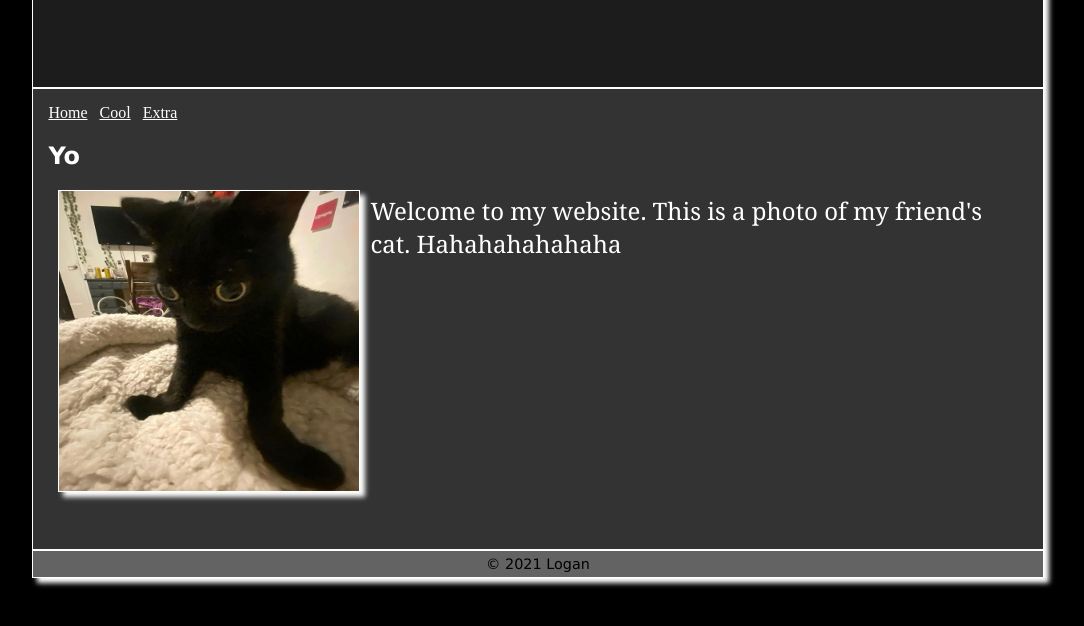
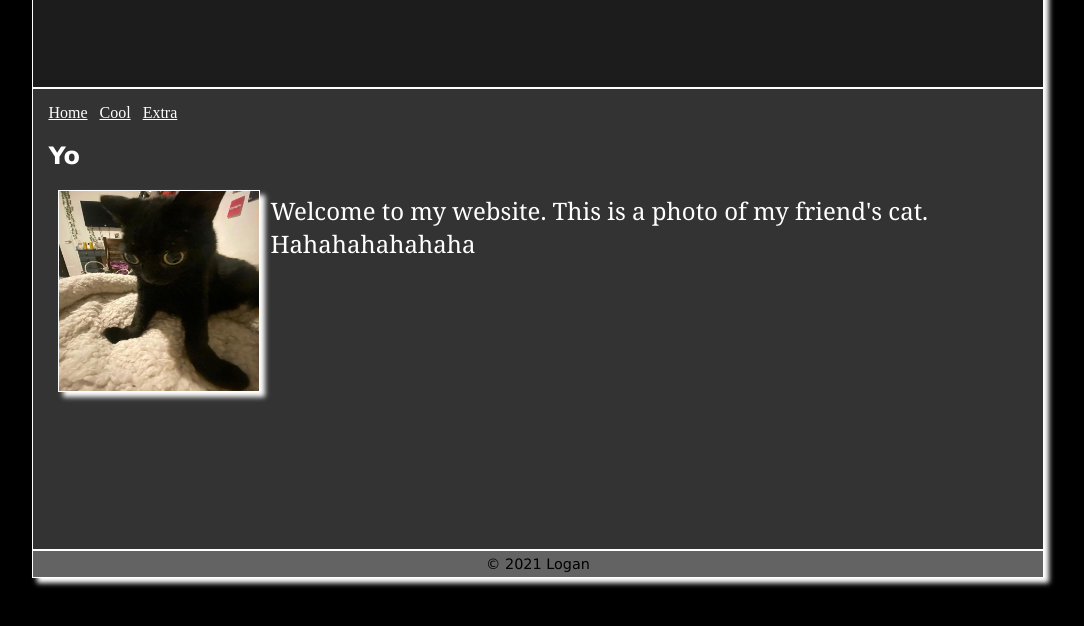
Before and after one commit to djbruhmoney/djbruhmoney.github.io, a plain HTML site: page index.html in a window 1280 px wide. Shown: the part 114-740 px from the top of the page, without its empty margins (102-1186 px from the left). Drawn offline with Linux system fonts and the light colour scheme.

Commit message:
Add files via upload

```diff
--- a/myCSS.css
+++ b/myCSS.css
@@ -74,13 +74,23 @@ p {
 h2 {
 	color: white;
 	font-family: Verdana, Arial;
+	transition: width 2s, height 2s, transform 2s;
 }
 
 .floatImg {
+	width:200px;
+	height:200px;
 	border-style: solid;
 	border-width: 1px;
 	border-color: #ffffff;
 	box-shadow: 5px 5px 5px white;
 	float: left;
 	margin: 0px 10px;
+ 	transition: width 1.5s, height 1.5s, transform 1.5s;
 }
+
+.floatImg:hover{
+	width:300px;
+	height: 300px;
+	filter: grayscale(75%);
+}
```
